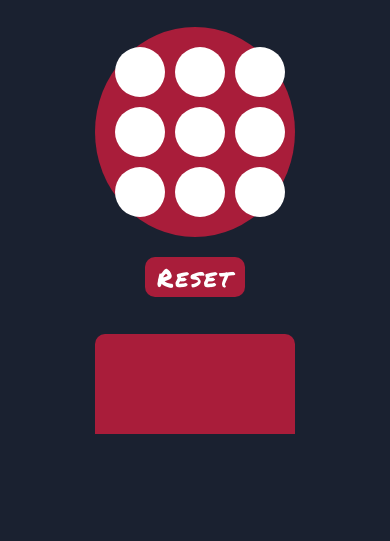
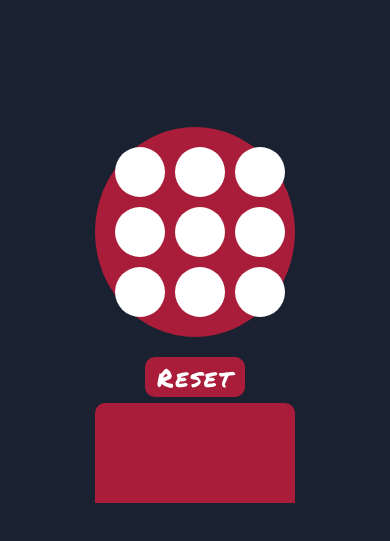
Before and after one commit to Kaisar-Rashid/Tic-Tac-Toe, a plain HTML site: page index.html in a window 390 px wide. Shown: the part 103-644 px from the top of the page. Drawn offline with Linux system fonts and the light colour scheme.

Commit message:
button changed

```diff
--- a/style.css
+++ b/style.css
@@ -133,7 +133,11 @@ main{
   .status{
     width: 200px;
     height: 100px;
-
+    position: relative;
+    top: 76px;
   }
-
+  .cen{
+   position: relative;
+   top: 100px;
+  }
 }
```
